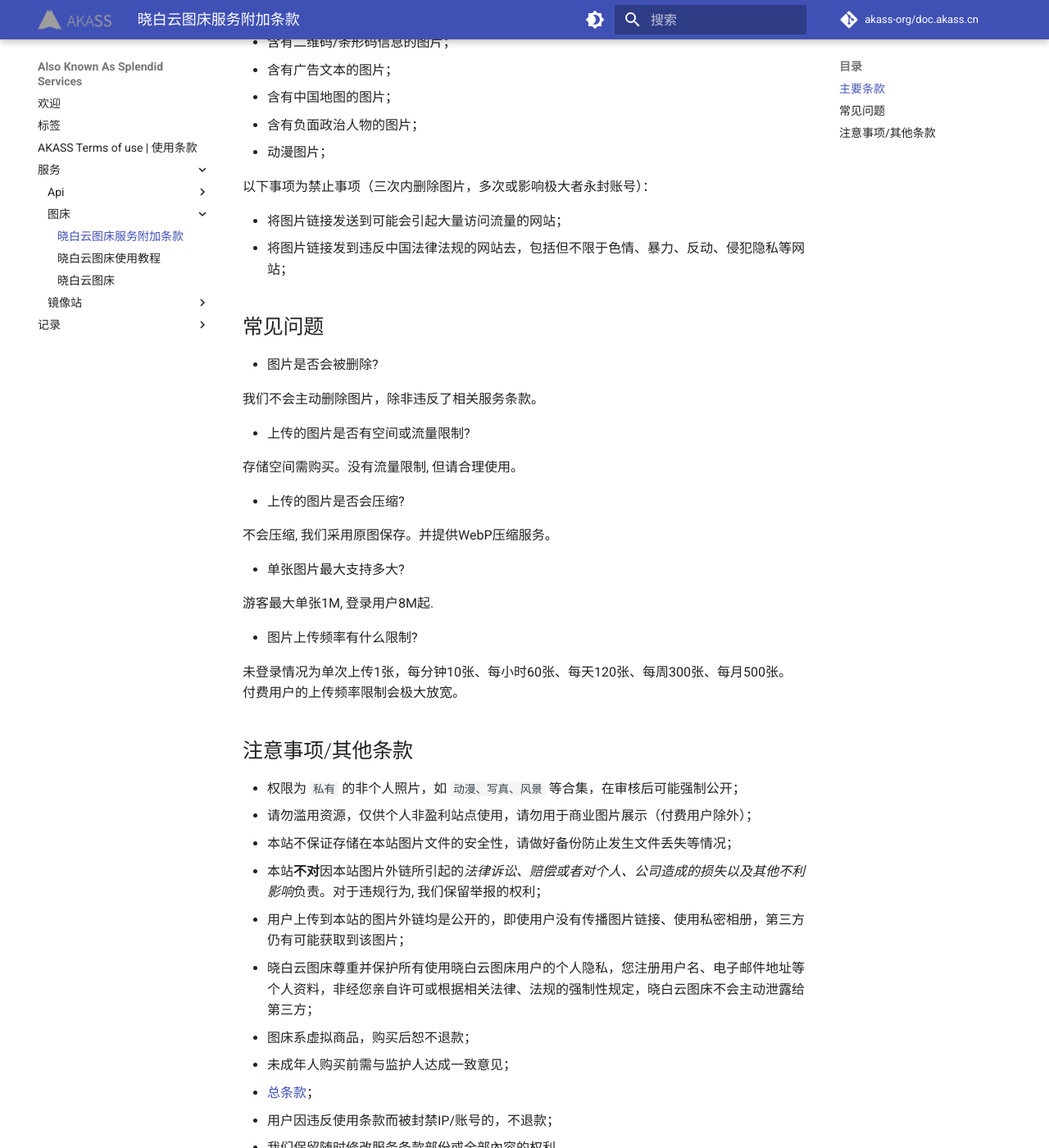
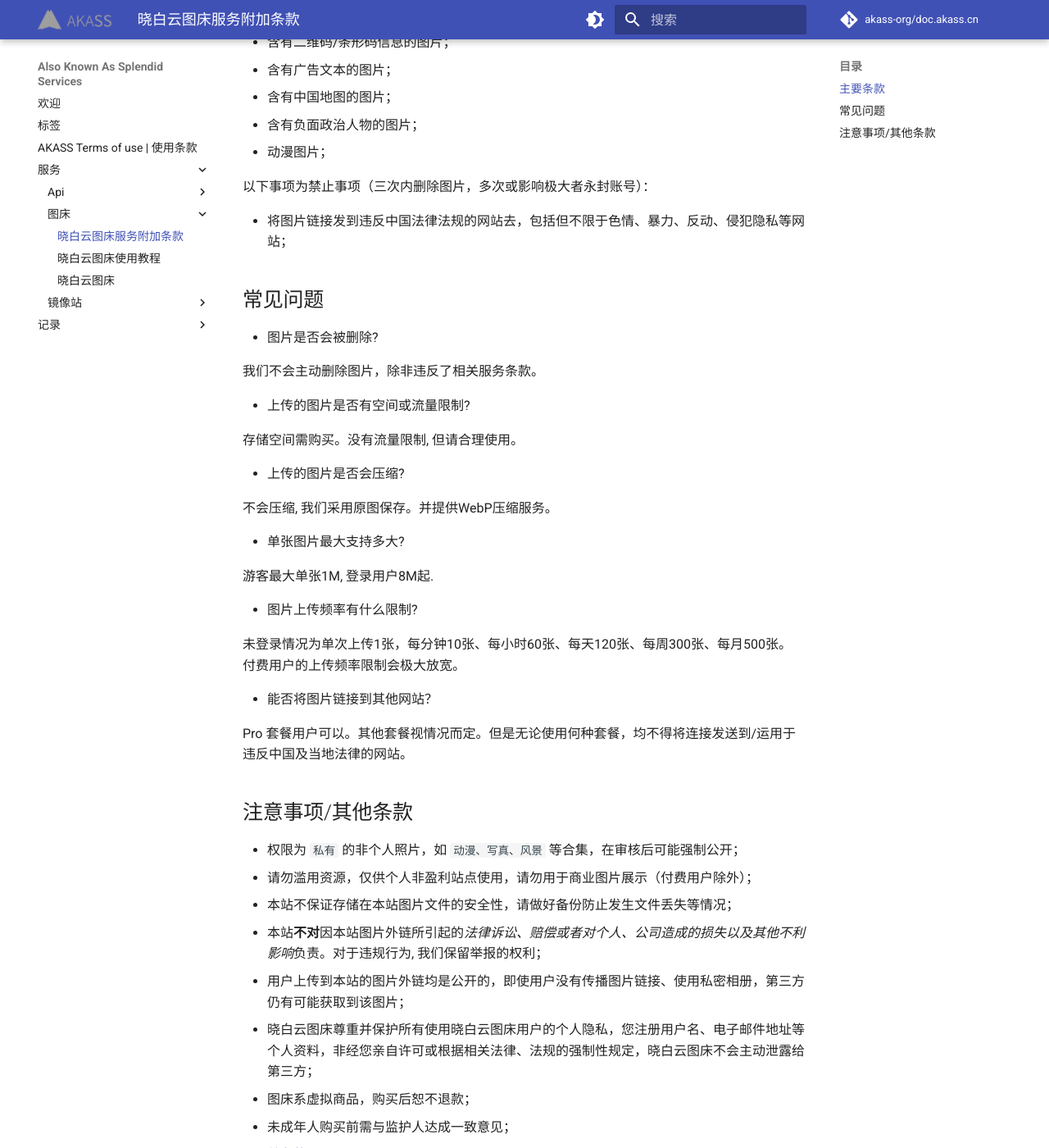
Before and after one commit to akass-org/doc.akass.cn, an MkDocs documentation site: the page built from docs/服务/图床/imghost-rules.md, in a window 1280 px wide and 1400 px high, scrolled down 800 px. Shown: the whole window at 82% size. Built offline with MkDocs 1.6.1 and Material for MkDocs 9.7.7, drawn with Linux system fonts in a browser that asks for light colours; comment, search, counter and statistics services are not loaded.

Commit message:
Update imghost TOU.

```diff
--- a/docs/服务/图床/imghost-rules.md
+++ b/docs/服务/图床/imghost-rules.md
@@ -35,7 +35,6 @@
 
 以下事项为禁止事项（三次内删除图片，多次或影响极大者永封账号）：
 
-- 将图片链接发送到可能会引起大量访问流量的网站；
 - 将图片链接发到违反中国法律法规的网站去，包括但不限于色情、暴力、反动、侵犯隐私等网站；
 
 ## 常见问题
@@ -61,6 +60,10 @@
   未登录情况为单次上传1张，每分钟10张、每小时60张、每天120张、每周300张、每月500张。
   付费用户的上传频率限制会极大放宽。
 
+- 能否将图片链接到其他网站？
+
+  Pro 套餐用户可以。其他套餐视情况而定。但是无论使用何种套餐，均不得将连接发送到/运用于违反中国及当地法律的网站。
+
 ## 注意事项/其他条款
 
 - 权限为 `私有` 的非个人照片，如 `动漫、写真、风景` 等合集，在审核后可能强制公开；
```
